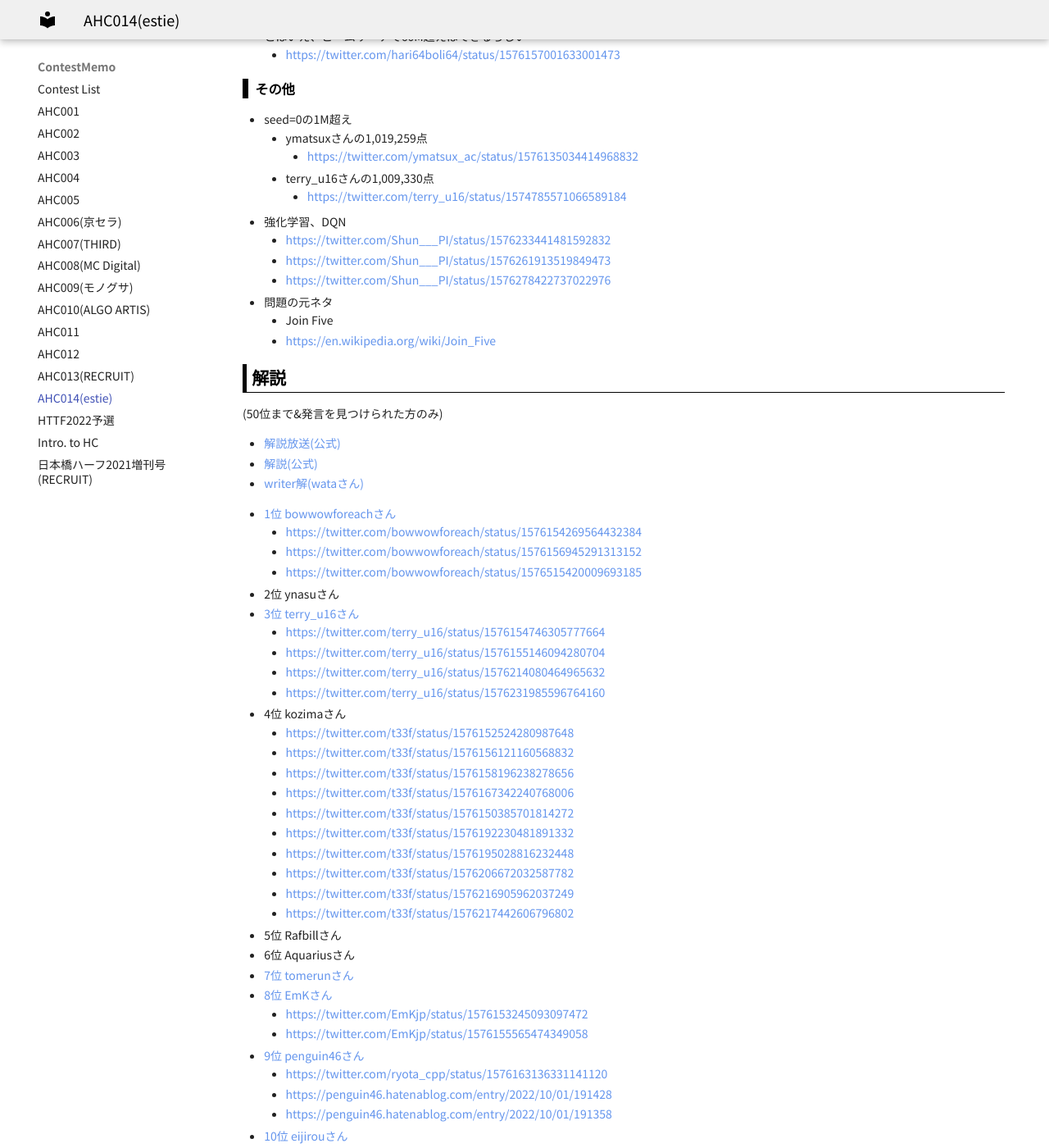
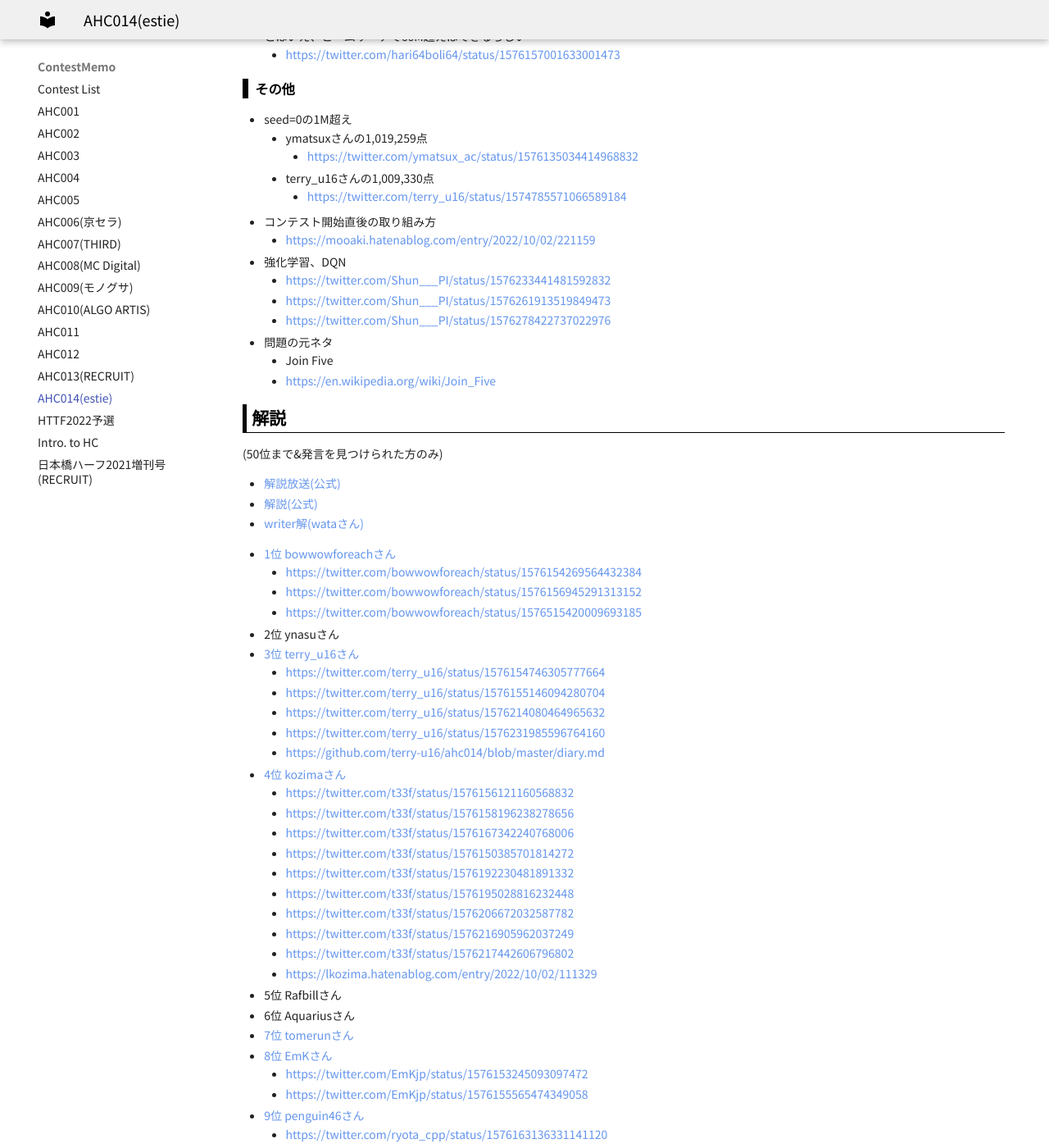
Before and after one commit to jetbead/AtCoderHeuristicContestMemo, an MkDocs documentation site: the page built from docs/ContestMemo/ahc014.md, in a window 1280 px wide and 1400 px high, scrolled down 2766 px. Shown: the whole window at 82% size. Built offline with MkDocs 1.6.1 and Material for MkDocs 9.7.7, drawn with Linux system fonts in a browser that asks for light colours; some web fonts are replaced; some of the changed lines change nothing that is shown.

Commit message:
Update ahc014.md

```diff
--- a/docs/ContestMemo/ahc014.md
+++ b/docs/ContestMemo/ahc014.md
@@ -119,6 +119,8 @@ title: AHC014(estie)
     - https://twitter.com/ymatsux_ac/status/1576135034414968832
   - terry_u16さんの1,009,330点
     - https://twitter.com/terry_u16/status/1574785571066589184
+- コンテスト開始直後の取り組み方
+  - https://mooaki.hatenablog.com/entry/2022/10/02/221159
 - 強化学習、DQN
   - https://twitter.com/Shun___PI/status/1576233441481592832
   - https://twitter.com/Shun___PI/status/1576261913519849473
@@ -146,8 +148,8 @@ title: AHC014(estie)
   - https://twitter.com/terry_u16/status/1576155146094280704
   - https://twitter.com/terry_u16/status/1576214080464965632
   - https://twitter.com/terry_u16/status/1576231985596764160
-- 4位 kozimaさん
-  - https://twitter.com/t33f/status/1576152524280987648
+  - https://github.com/terry-u16/ahc014/blob/master/diary.md
+- [4位 kozimaさん](https://twitter.com/t33f/status/1576152524280987648)
   - https://twitter.com/t33f/status/1576156121160568832
   - https://twitter.com/t33f/status/1576158196238278656
   - https://twitter.com/t33f/status/1576167342240768006
@@ -157,6 +159,7 @@ title: AHC014(estie)
   - https://twitter.com/t33f/status/1576206672032587782
   - https://twitter.com/t33f/status/1576216905962037249
   - https://twitter.com/t33f/status/1576217442606796802
+  - https://lkozima.hatenablog.com/entry/2022/10/02/111329
 - 5位 Rafbillさん
 - 6位 Aquariusさん
 - [7位 tomerunさん](https://twitter.com/tomerun/status/1576150783711932418)
```
